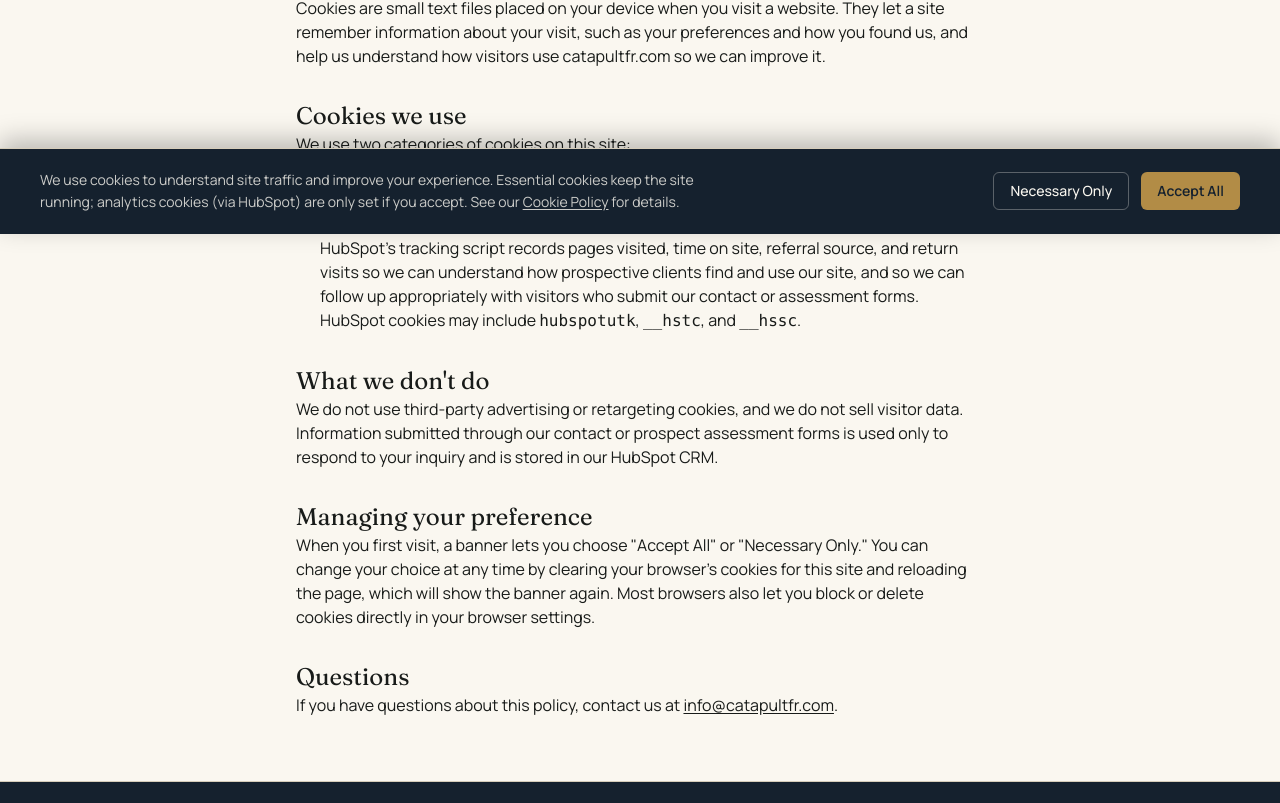
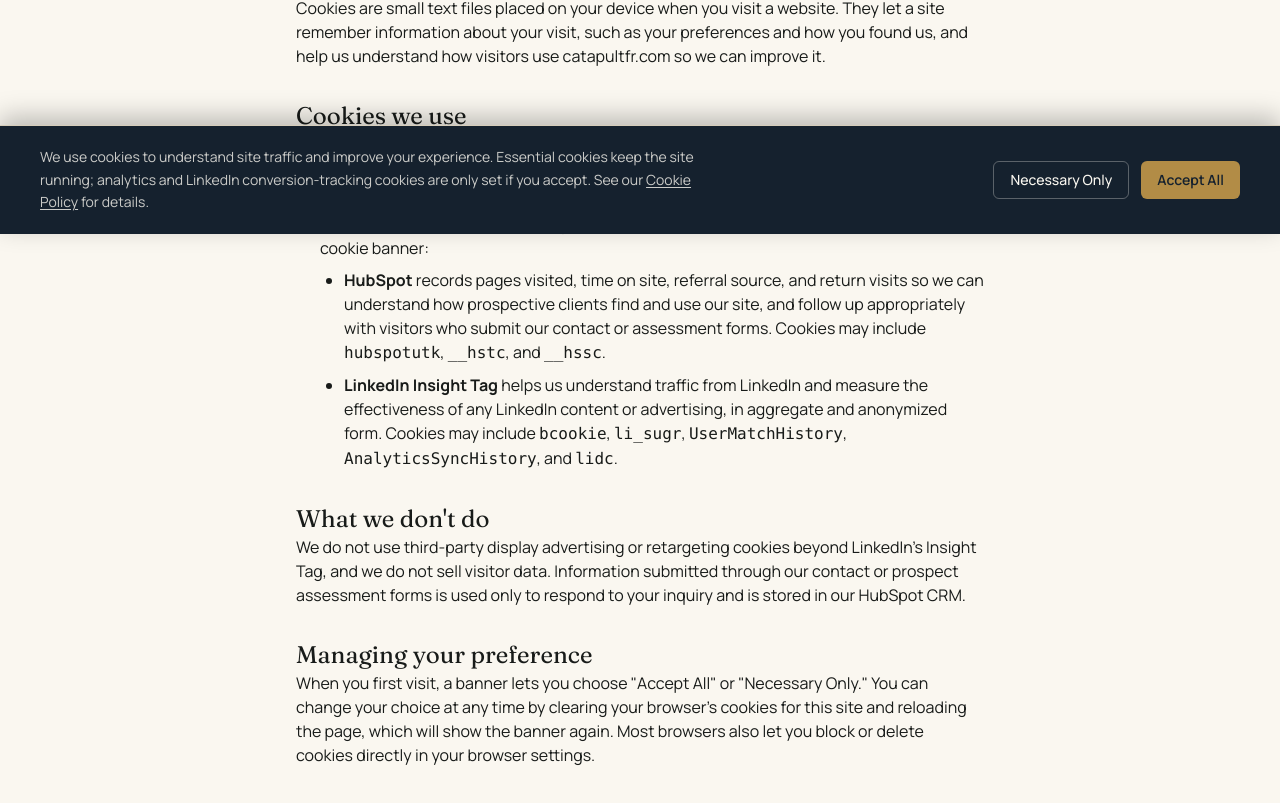
Before and after one commit to Catapultfundraising/catapult-fundraising-website, a Next.js app: page /cookie-policy in a window 1280 px wide. Shown: the part 566-1369 px from the top of the page. Built offline with nearby package versions, Linux system fonts and the light colour scheme.

Commit message:
Add LinkedIn Insight Tag, gated on cookie consent

```diff
--- a/app/cookie-policy/page.tsx
+++ b/app/cookie-policy/page.tsx
@@ -43,13 +43,26 @@ export default function CookiePolicyPage() {
                 always active and cannot be switched off.
               </li>
               <li>
-                <strong>Analytics cookies (HubSpot)</strong> are set only if you choose
-                "Accept All" in our cookie banner. HubSpot's tracking script records
-                pages visited, time on site, referral source, and return visits so we
-                can understand how prospective clients find and use our site, and so
-                we can follow up appropriately with visitors who submit our contact
-                or assessment forms. HubSpot cookies may include <code>hubspotutk</code>,{" "}
-                <code>__hstc</code>, and <code>__hssc</code>.
+                <strong>Analytics &amp; conversion-tracking cookies</strong> are set only
+                if you choose "Accept All" in our cookie banner:
+                <ul className="mt-2 list-disc space-y-2 pl-6">
+                  <li>
+                    <strong>HubSpot</strong> records pages visited, time on site, referral
+                    source, and return visits so we can understand how prospective
+                    clients find and use our site, and follow up appropriately with
+                    visitors who submit our contact or assessment forms. Cookies may
+                    include <code>hubspotutk</code>, <code>__hstc</code>, and{" "}
+                    <code>__hssc</code>.
+                  </li>
+                  <li>
+                    <strong>LinkedIn Insight Tag</strong> helps us understand traffic
+                    from LinkedIn and measure the effectiveness of any LinkedIn content
+                    or advertising, in aggregate and anonymized form. Cookies may
+                    include <code>bcookie</code>, <code>li_sugr</code>,{" "}
+                    <code>UserMatchHistory</code>, <code>AnalyticsSyncHistory</code>, and{" "}
+                    <code>lidc</code>.
+                  </li>
+                </ul>
               </li>
             </ul>
           </div>
@@ -57,10 +70,11 @@ export default function CookiePolicyPage() {
           <div>
             <h2 className="font-display text-2xl">What we don't do</h2>
             <p>
-              We do not use third-party advertising or retargeting cookies, and we do
-              not sell visitor data. Information submitted through our contact or
-              prospect assessment forms is used only to respond to your inquiry and
-              is stored in our HubSpot CRM.
+              We do not use third-party display advertising or retargeting cookies
+              beyond LinkedIn's Insight Tag, and we do not sell visitor data.
+              Information submitted through our contact or prospect assessment forms
+              is used only to respond to your inquiry and is stored in our HubSpot
+              CRM.
             </p>
           </div>
 
--- a/components/cookie-consent.tsx
+++ b/components/cookie-consent.tsx
@@ -3,7 +3,7 @@
 import { useEffect, useState } from "react";
 import Script from "next/script";
 import Link from "next/link";
-import { HUBSPOT_PORTAL_ID } from "@/lib/constants";
+import { HUBSPOT_PORTAL_ID, LINKEDIN_PARTNER_ID } from "@/lib/constants";
 
 const CONSENT_KEY = "catapult_cookie_consent";
 
@@ -31,11 +31,41 @@ export function CookieConsent() {
   return (
     <>
       {consent === "accepted" && (
-        <Script
-          id="hs-script-loader"
-          strategy="afterInteractive"
-          src={`https://js.hs-scripts.com/${HUBSPOT_PORTAL_ID}.js`}
-        />
+        <>
+          <Script
+            id="hs-script-loader"
+            strategy="afterInteractive"
+            src={`https://js.hs-scripts.com/${HUBSPOT_PORTAL_ID}.js`}
+          />
+          <Script id="li-insight-tag" strategy="afterInteractive">
+            {`
+              _linkedin_partner_id = "${LINKEDIN_PARTNER_ID}";
+              window._linkedin_data_partner_ids = window._linkedin_data_partner_ids || [];
+              window._linkedin_data_partner_ids.push(_linkedin_partner_id);
+              (function(l) {
+                if (!l) {
+                  window.lintrk = function(a, b) { window.lintrk.q.push([a, b]) };
+                  window.lintrk.q = [];
+                }
+                var s = document.getElementsByTagName("script")[0];
+                var b = document.createElement("script");
+                b.type = "text/javascript"; b.async = true;
+                b.src = "https://snap.licdn.com/li.lms-analytics/insight.min.js";
+                s.parentNode.insertBefore(b, s);
+              })(window.lintrk);
+            `}
+          </Script>
+          <noscript>
+            {/* eslint-disable-next-line @next/next/no-img-element */}
+            <img
+              height="1"
+              width="1"
+              style={{ display: "none" }}
+              alt=""
+              src={`https://px.ads.linkedin.com/collect/?pid=${LINKEDIN_PARTNER_ID}&fmt=gif`}
+            />
+          </noscript>
+        </>
       )}
 
       {visible && (
@@ -48,8 +78,8 @@ export function CookieConsent() {
           <div className="mx-auto flex max-w-7xl flex-col gap-4 sm:flex-row sm:items-center sm:justify-between">
             <p className="max-w-2xl text-sm leading-relaxed text-[rgb(var(--paper))]/80">
               We use cookies to understand site traffic and improve your experience.
-              Essential cookies keep the site running; analytics cookies (via HubSpot)
-              are only set if you accept. See our{" "}
+              Essential cookies keep the site running; analytics and LinkedIn
+              conversion-tracking cookies are only set if you accept. See our{" "}
               <Link
                 href="/cookie-policy"
                 className="underline underline-offset-2 hover:text-[rgb(var(--brass-light))]"
--- a/lib/constants.ts
+++ b/lib/constants.ts
@@ -31,3 +31,6 @@ export const LEAD_EMAILS = ["anthonya@catapultfr.com", "jeffg@catapultfr.com"];
 // HubSpot tracking script portal ID. Loaded only after a visitor accepts
 // analytics cookies via the CookieConsent banner (see components/cookie-consent.tsx).
 export const HUBSPOT_PORTAL_ID = "3043836";
+
+// LinkedIn Insight Tag partner ID. Also gated behind cookie consent.
+export const LINKEDIN_PARTNER_ID = "9688940";
```
